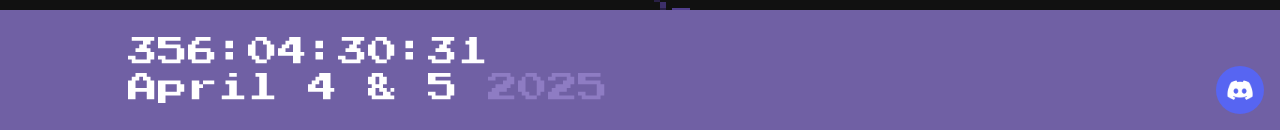
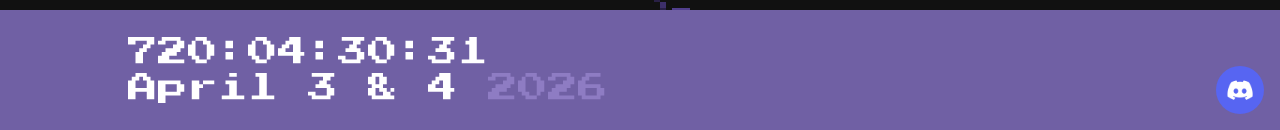
Before and after one commit to uark-acm/hoghacks, a Next.js app: page / in a window 1280 px wide. Shown: the part 670-800 px from the top of the page. Built offline with nearby package versions, Linux system fonts and the light colour scheme.

Commit message:
Initial Updates for the 2026 Hackathon

```diff
--- a/EDITME.ts
+++ b/EDITME.ts
@@ -32,16 +32,16 @@ export const colors = {
 /**
  * These are the external links to different aspects of the site
  */
-export const discordLink = 'https://discord.gg/kdfc53zSDn';
-export const registrationLink = 'https://forms.gle/hZRenakyN2XvBqKb8';
+export const discordLink = 'https://discord.gg/QgCVbGW7W5';
+export const registrationLink = 'https://forms.gle/eUmZ8ZJJMwSbdPry9';
 export const mailingLink = 'https://forms.gle/gFwrFeArJmq1YCMH9';
 export const isRegistrationOpen = true;
 
 /**
  * These are the starting and ending dates and times, which is controlled by the countdown timer and bar
  */
-export const startDate = '04/04/2025';
-export const endDate = '04/05/2025';
+export const startDate = '04/03/2026';
+export const endDate = '04/04/2026';
 export const countdownEndTime = '17:30:00';
 
 /**
```
